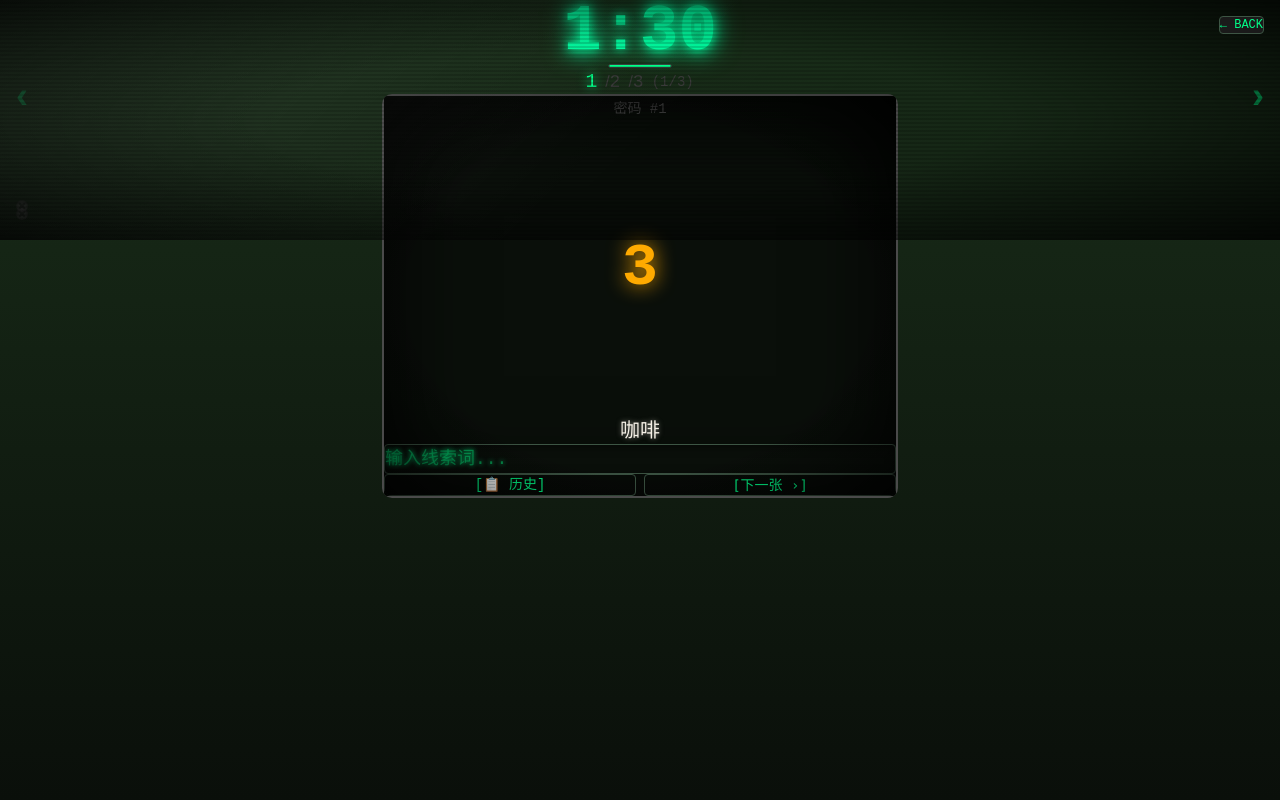
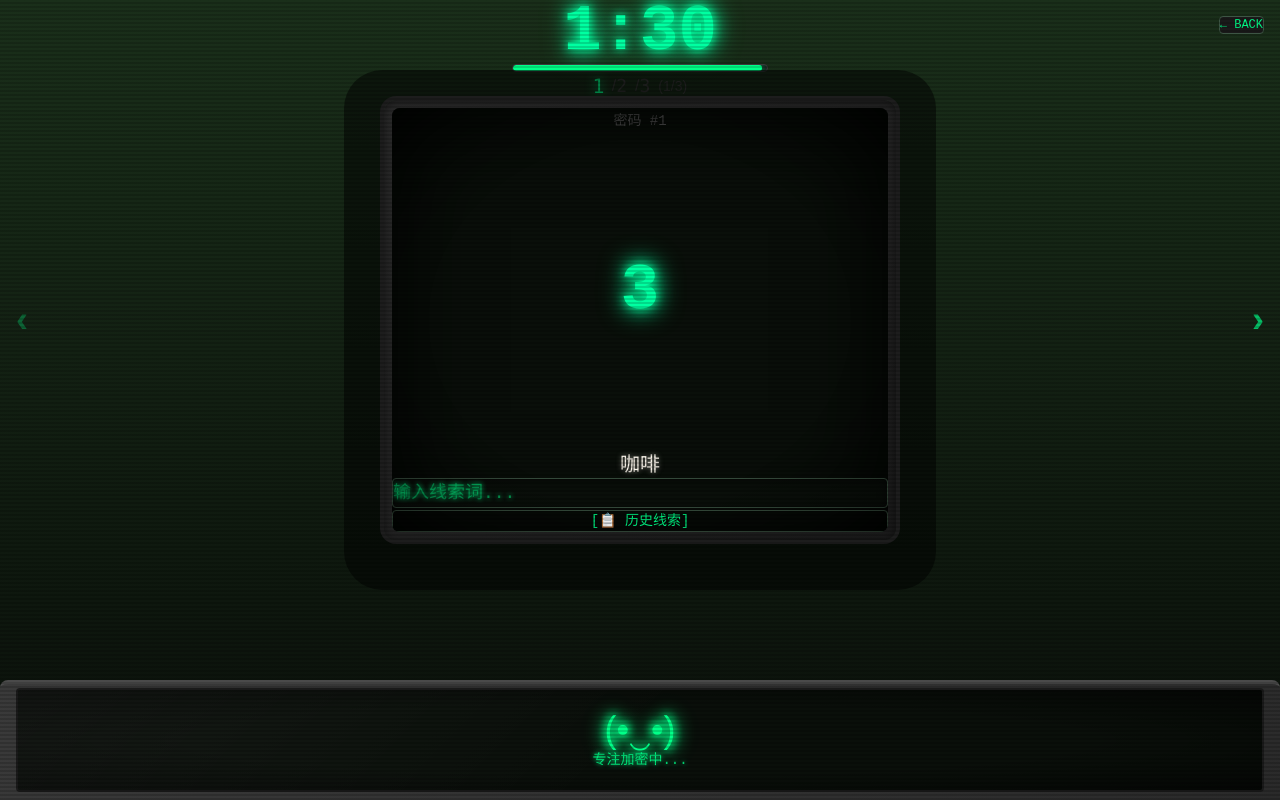
Before and after one commit to ZinkLu/decrypto-the-game, a React (Vite) app in the folder web/: page / in a window 1280 px wide. Both pictures are taken after a click on the button "TEST A1 →". Built offline with nearby package versions, Linux system fonts and the light colour scheme.

Commit message:
feat: 重构 Encryptor 组件，优化紧张度配置，添加线索输入处理和提交功能

```diff
--- a/web/src/pages/Encryptor.tsx
+++ b/web/src/pages/Encryptor.tsx
@@ -1,8 +1,9 @@
 import { useState, useEffect } from 'react';
 import { motion, AnimatePresence } from 'framer-motion';
-import { CRTContainer, CRTPanel, TensionLevel } from '../components/CRTContainer';
-import { CountdownTimer } from '../components/CountdownTimer';
-import { MascotProgress } from '../components/Mascot';
+import { PhosphorText } from '../components/PhosphorText';
+
+// 紧张度等级
+type TensionLevel = 'normal' | 'warning' | 'tense' | 'critical';
 
 // 密语卡片数据
 interface SecretCard {
@@ -18,8 +19,8 @@ interface HistoryEntry {
   entries: { number: number; word: string; clue: string }[];
 }
 
-// 紧张度配置（带吉祥物状态）
-const tensionConfigWithMascot = {
+// 紧张度颜色配置
+const tensionConfig = {
   normal: {
     bg: '#1a2f1a',
     text: '#00ff88',
@@ -27,7 +28,6 @@ const tensionConfigWithMascot = {
     emoji: '(•‿•)',
     message: '专注加密中...',
     glowIntensity: 1,
-    mascotProgress: 'ready' as MascotProgress,
   },
   warning: {
     bg: '#2f2a1a',
@@ -36,7 +36,6 @@ const tensionConfigWithMascot = {
     emoji: '(•_•;)',
     message: '时间不多了...',
     glowIntensity: 1.2,
-    mascotProgress: 'almost' as MascotProgress,
   },
   tense: {
     bg: '#2f1a1a',
@@ -45,7 +44,6 @@ const tensionConfigWithMascot = {
     emoji: '(°△°;)',
     message: '快快快！',
     glowIntensity: 1.5,
-    mascotProgress: 'received' as MascotProgress,
   },
   critical: {
     bg: '#3a1010',
@@ -54,18 +52,17 @@ const tensionConfigWithMascot = {
     emoji: '(°Д°;)',
     message: '！！！',
     glowIntensity: 2,
-    mascotProgress: 'waiting' as MascotProgress,
   },
 };
 
 export default function Encryptor() {
   const [currentCard, setCurrentCard] = useState(0);
-  const [timeLeft, setTimeLeft] = useState(90);
+  const [timeLeft, setTimeLeft] = useState(90); // 90秒倒计时
   const [tension, setTension] = useState<TensionLevel>('normal');
   const [showHistory, setShowHistory] = useState(false);
   const [isSubmitted, setIsSubmitted] = useState(false);
 
-  // 模拟数据
+  // 模拟数据 - 实际应该从游戏状态获取
   const [cards] = useState<SecretCard[]>([
     { id: 1, number: 3, word: '咖啡', clue: '' },
     { id: 2, number: 1, word: '猫咪', clue: '' },
@@ -112,6 +109,7 @@ export default function Encryptor() {
       setTimeLeft((prev) => {
         if (prev <= 1) {
           clearInterval(timer);
+          // 自动提交逻辑
           return 0;
         }
         return prev - 1;
@@ -121,21 +119,34 @@ export default function Encryptor() {
     return () => clearInterval(timer);
   }, [isSubmitted]);
 
+  // 检查是否所有输入都已填写
   const allCluesFilled = cards.every((card) => card.clue.trim() !== '');
 
+  // 处理线索输入
   const handleClueChange = (cardId: number, value: string) => {
+    // 限制长度和特殊字符
     const sanitized = value.replace(/[<>{}[\]|\\^`]/g, '').slice(0, 8);
+    // 这里应该更新实际的游戏状态
     console.log(`Card ${cardId} clue:`, sanitized);
   };
 
+  // 处理提交
   const handleSubmit = () => {
     if (allCluesFilled) {
       setIsSubmitted(true);
+      // 这里应该调用实际的提交 API
       console.log('Submitting clues:', cards.map((c) => c.clue));
     }
   };
 
-  const config = tensionConfigWithMascot[tension];
+  // 格式化时间
+  const formatTime = (seconds: number) => {
+    const mins = Math.floor(seconds / 60);
+    const secs = seconds % 60;
+    return `${mins}:${secs.toString().padStart(2, '0')}`;
+  };
+
+  const config = tensionConfig[tension];
 
   return (
     <div
@@ -144,21 +155,46 @@ export default function Encryptor() {
         background: `linear-gradient(180deg, ${config.bg} 0%, #0a0f0a 100%)`,
       }}
     >
-      <CRTContainer showScanlines={true} showVignette={true} showReflection={true} intensity="medium">
-        <div className="relative z-10 h-full flex flex-col">
-          {/* 顶部区域：倒计时和进度 */}
-          <div className="flex flex-col items-center pt-6">
-            <CountdownTimer totalSeconds={timeLeft} showProgressBar={true} size="medium" />
+      {/* CRT Scanlines */}
+      <div className="crt-scanlines" />
+
+      {/* 顶部倒计时区 */}
+      <div className="relative z-10 flex flex-col items-center pt-6">
+        {/* 时间显示 */}
+        <div className="flex items-center gap-4">
+          <PhosphorText
+            text={formatTime(timeLeft)}
+            size="large"
+            color={tension === 'critical' ? 'amber' : 'green'}
+          />
+        </div>
+
+        {/* 进度条 */}
+        <div className="w-64 h-2 mt-3 bg-[#1a1a1a] rounded-full overflow-hidden border border-[#3a3a3a]">
+          <motion.div
+            className="h-full rounded-full"
+            style={{
+              backgroundColor: config.progressBar,
+              boxShadow: `0 0 10px ${config.progressBar}`,
+            }}
+            initial={{ width: '100%' }}
+            animate={{
+              width: `${(timeLeft / 90) * 100}%`,
+              filter: tension === 'critical' ? `brightness(${config.glowIntensity})` : 'brightness(1)',
+            }}
+            transition={{ duration: 1, ease: 'linear' }}
+          />
+        </div>
+      </div>
 
       {/* 进度指示器 */}
-            <div className="flex items-center justify-center gap-2 mt-4">
+      <div className="relative z-10 flex items-center justify-center gap-2 mt-4">
         {cards.map((card, index) => (
           <div key={card.id} className="flex items-center">
             {index > 0 && <span className="text-[#3a3a3a] mx-1">/</span>}
             <motion.span
-                    className="text-lg font-mono cursor-pointer"
+              className="text-lg font-mono"
               style={{
-                      fontFamily: "'VT323', monospace",
                 color:
                   index < currentCard
                     ? '#00ff88'
@@ -166,35 +202,30 @@ export default function Encryptor() {
                       ? config.text
                       : '#3a3a3a',
                 textShadow:
-                        index === currentCard ? `0 0 10px ${config.text}` : 'none',
+                  index === currentCard
+                    ? `0 0 10px ${config.text}`
+                    : 'none',
               }}
               animate={{
                 scale: index === currentCard ? 1.1 : 1,
               }}
-                    onClick={() => !isSubmitted && setCurrentCard(index)}
             >
               {index < currentCard ? '✓' : index + 1}
             </motion.span>
           </div>
         ))}
-              <span
-                className="text-[#3a3a3a] text-sm ml-2"
-                style={{ fontFamily: "'VT323', monospace" }}
-              >
-                ({currentCard + 1}/{cards.length})
-              </span>
-            </div>
+        <span className="text-[#3a3a3a] text-sm ml-2">({currentCard + 1}/{cards.length})</span>
       </div>
 
-          {/* 中间区域：卡片 */}
-          <div className="flex-1 flex items-center justify-center">
-            {/* 左箭头 */}
+      {/* 卡片区域 */}
+      <div className="relative z-10 flex items-center justify-center h-[55%] mt-4">
+        {/* 左箭头（桌面端） */}
         <motion.button
           className="absolute left-4 z-20 hidden lg:block"
           onClick={() => setCurrentCard((prev) => Math.max(0, prev - 1))}
-              disabled={currentCard === 0 || isSubmitted}
-              whileHover={{ scale: currentCard === 0 ? 1 : 1.2 }}
-              whileTap={{ scale: currentCard === 0 ? 1 : 0.9 }}
+          disabled={currentCard === 0}
+          whileHover={{ scale: 1.2 }}
+          whileTap={{ scale: 0.9 }}
           style={{
             opacity: currentCard === 0 ? 0.3 : 0.7,
           }}
@@ -208,7 +239,7 @@ export default function Encryptor() {
         </motion.button>
 
         {/* 卡片容器 */}
-            <div className="relative w-full max-w-lg mx-4">
+        <div className="relative w-full max-w-lg mx-4 h-full">
           <AnimatePresence mode="wait">
             <motion.div
               key={currentCard}
@@ -218,12 +249,15 @@ export default function Encryptor() {
               exit={{ opacity: 0, x: -50 }}
               transition={{ duration: 0.3 }}
             >
-                  <CRTPanel
-                    className="p-1"
-                    borderColor={isSubmitted ? '#3d5544' : '#4a4a4a'}
-                    background="#0a0f0a"
+              {/* 卡片 */}
+              <div
+                className="crt-screen h-full"
+                style={{
+                  maxWidth: '100%',
+                  background: `linear-gradient(145deg, #2a2a2a, #1a1a1a)`,
+                }}
               >
-                    <div className="crt-screen-inner p-6 flex flex-col h-full min-h-[400px]">
+                <div className="crt-screen-inner h-full p-6 flex flex-col">
                   {/* 卡片头部 */}
                   <div className="text-center">
                     <span
@@ -236,16 +270,11 @@ export default function Encryptor() {
 
                   {/* 密码数字 */}
                   <div className="flex-1 flex items-center justify-center">
-                        <span
-                          className="text-6xl font-bold font-mono"
-                          style={{
-                            fontFamily: "'VT323', monospace",
-                            color: isSubmitted ? '#00ff88' : '#ffaa00',
-                            textShadow: `0 0 20px ${isSubmitted ? '#00ff88' : '#ffaa00'}`,
-                          }}
-                        >
-                          {cards[currentCard].number}
-                        </span>
+                    <PhosphorText
+                      text={cards[currentCard].number.toString()}
+                      size="large"
+                      color="green"
+                    />
                   </div>
 
                   {/* 密语词 */}
@@ -285,43 +314,31 @@ export default function Encryptor() {
                     </div>
                   </div>
 
-                      {/* 底部按钮区域 */}
-                      <div className="mt-auto pt-4 flex gap-2">
+                  {/* 历史线索按钮 */}
+                  <div className="mt-auto pt-4">
                     <motion.button
-                          className="flex-1 py-2 rounded border border-[#3d5544] text-[#00ff88] text-sm font-mono hover:bg-[#3d5544] hover:bg-opacity-20 transition-colors"
+                      className="w-full py-2 rounded border border-[#3d5544] text-[#00ff88] text-sm font-mono hover:bg-[#3d5544] hover:bg-opacity-20 transition-colors"
                       whileHover={{ scale: 1.02 }}
                       whileTap={{ scale: 0.98 }}
                       onClick={() => setShowHistory(true)}
                       style={{ fontFamily: "'VT323', monospace" }}
                     >
-                          [📋 历史]
-                        </motion.button>
-                        <motion.button
-                          className="flex-1 py-2 rounded border border-[#3d5544] text-[#00ff88] text-sm font-mono hover:bg-[#3d5544] hover:bg-opacity-20 transition-colors"
-                          whileHover={{ scale: 1.02 }}
-                          whileTap={{ scale: 0.98 }}
-                          onClick={() => setCurrentCard((prev) => Math.min(cards.length - 1, prev + 1))}
-                          disabled={currentCard === cards.length - 1 || isSubmitted}
-                          style={{
-                            opacity: currentCard === cards.length - 1 ? 0.3 : 1,
-                          }}
-                        >
-                          [下一张 ›]
+                      [📋 历史线索]
                     </motion.button>
                   </div>
                 </div>
-                  </CRTPanel>
+              </div>
             </motion.div>
           </AnimatePresence>
         </div>
 
-            {/* 右箭头 */}
+        {/* 右箭头（桌面端） */}
         <motion.button
           className="absolute right-4 z-20 hidden lg:block"
           onClick={() => setCurrentCard((prev) => Math.min(cards.length - 1, prev + 1))}
-              disabled={currentCard === cards.length - 1 || isSubmitted}
-              whileHover={{ scale: currentCard === cards.length - 1 ? 1 : 1.2 }}
-              whileTap={{ scale: currentCard === cards.length - 1 ? 1 : 0.9 }}
+          disabled={currentCard === cards.length - 1}
+          whileHover={{ scale: 1.2 }}
+          whileTap={{ scale: 0.9 }}
           style={{
             opacity: currentCard === cards.length - 1 ? 0.3 : 0.7,
           }}
@@ -335,11 +352,11 @@ export default function Encryptor() {
         </motion.button>
       </div>
 
-          {/* 底部区域：发送按钮 */}
-          <div className="h-24 flex items-center justify-center">
+      {/* 发送按钮（第三张卡片完成后显示） */}
       <AnimatePresence>
-              {allCluesFilled && !isSubmitted && (
+        {currentCard === 2 && allCluesFilled && !isSubmitted && (
           <motion.div
+            className="relative z-10 flex justify-center mt-4"
             initial={{ opacity: 0, y: 20 }}
             animate={{ opacity: 1, y: 0 }}
             exit={{ opacity: 0, y: 20 }}
@@ -361,34 +378,6 @@ export default function Encryptor() {
           </motion.div>
         )}
       </AnimatePresence>
-
-            {isSubmitted && (
-              <motion.div
-                initial={{ opacity: 0, scale: 0.8 }}
-                animate={{ opacity: 1, scale: 1 }}
-                className="text-center"
-              >
-                <span
-                  className="text-xl font-mono"
-                  style={{
-                    fontFamily: "'VT323', monospace",
-                    color: '#00ff88',
-                    textShadow: '0 0 10px #00ff88',
-                  }}
-                >
-                  ✓ 已发送，等待队友...
-                </span>
-              </motion.div>
-            )}
-          </div>
-
-          {/* 装饰：设备边框螺丝 */}
-          <div className="absolute top-4 left-4 w-3 h-3 screw opacity-50" />
-          <div className="absolute top-4 right-4 w-3 h-3 screw opacity-50" />
-          <div className="absolute bottom-4 left-4 w-3 h-3 screw opacity-50" />
-          <div className="absolute bottom-4 right-4 w-3 h-3 screw opacity-50" />
-        </div>
-      </CRTContainer>
 
       {/* 紧张状态下的抖动效果 */}
       {(tension === 'tense' || tension === 'critical') && (
@@ -412,6 +401,7 @@ export default function Encryptor() {
       <AnimatePresence>
         {showHistory && (
           <>
+            {/* 遮罩层 */}
             <motion.div
               className="absolute inset-0 bg-black/50 z-40"
               initial={{ opacity: 0 }}
@@ -420,6 +410,7 @@ export default function Encryptor() {
               onClick={() => setShowHistory(false)}
             />
 
+            {/* 抽屉 */}
             <motion.div
               className="absolute bottom-0 left-0 right-0 z-50"
               initial={{ y: '100%' }}
@@ -427,6 +418,7 @@ export default function Encryptor() {
               exit={{ y: '100%' }}
               transition={{ type: 'spring', damping: 25, stiffness: 300 }}
             >
+              {/* 撕边纸张效果 */}
               <div
                 className="relative mx-4 rounded-t-lg"
                 style={{
@@ -435,6 +427,7 @@ export default function Encryptor() {
                     'repeating-linear-gradient(transparent, transparent 28px, #a0c4e8 28px, #a0c4e8 29px)',
                 }}
               >
+                {/* 撕边顶部 */}
                 <div className="absolute -top-3 left-4 right-4 h-3">
                   <svg viewBox="0 0 100 10" className="w-full h-full">
                     <path
@@ -491,7 +484,7 @@ export default function Encryptor() {
                                 color: '#2a2a2a',
                               }}
                             >
-                              {entry.number} {entry.word} → "{entry.clue}"
+                              {entry.number} {entry.word} → &quot;{entry.clue}&quot;
                             </div>
                           ))}
                         </div>
@@ -505,12 +498,111 @@ export default function Encryptor() {
         )}
       </AnimatePresence>
 
+      {/* 底部吉祥物区域（带 CRT 效果） */}
+      <div
+        className="absolute bottom-0 left-0 right-0 z-10"
+        style={{ height: '15%', minHeight: '100px' }}
+      >
+        {/* CRT 屏幕边框 */}
+        <div
+          className="absolute inset-0 rounded-t-lg"
+          style={{
+            background: `linear-gradient(145deg, #3a3a3a, #2a2a2a)`,
+            borderTop: '4px solid #4a4a4a',
+          }}
+        />
+
+        {/* CRT 屏幕内部 */}
+        <div
+          className="absolute inset-x-4 bottom-2 top-2 rounded overflow-hidden"
+          style={{
+            background: '#0a0f0a',
+            border: '2px solid #1a1a1a',
+          }}
+        >
+          {/* CRT 效果层 */}
+          <div
+            className="absolute inset-0 opacity-30"
+            style={{
+              background: `repeating-linear-gradient(
+                to bottom,
+                transparent 0px,
+                transparent 2px,
+                rgba(0, 0, 0, 0.1) 2px,
+                rgba(0, 0, 0, 0.1) 4px
+              )`,
+            }}
+          />
+
+          {/* 屏幕边缘暗角 */}
+          <div
+            className="absolute inset-0"
+            style={{
+              background: 'radial-gradient(ellipse at center, transparent 50%, rgba(0,0,0,0.6) 100%)',
+            }}
+          />
+
+          {/* 屏幕反光 */}
+          <div
+            className="absolute inset-0"
+            style={{
+              background: 'linear-gradient(135deg, rgba(255,255,255,0.05) 0%, transparent 50%)',
+            }}
+          />
+
+          {/* 吉祥物内容 */}
+          <div className="relative z-10 flex flex-col items-center justify-center h-full">
+            {/* 表情 */}
+            <motion.div
+              className="text-4xl"
+              animate={{
+                scale: tension === 'critical' ? [1, 1.1, 1] : 1,
+                rotate: tension === 'critical' ? [-1, 1, -1] : 0,
+                filter:
+                  tension === 'critical'
+                    ? `drop-shadow(0 0 10px ${config.text})`
+                    : `drop-shadow(0 0 5px ${config.text})`,
+              }}
+              transition={{
+                duration: tension === 'critical' ? 0.15 : 0.5,
+                repeat: tension === 'critical' ? Infinity : 0,
+              }}
+              style={{
+                color: config.text,
+                textShadow: `0 0 10px ${config.text}, 0 0 20px ${config.text}`,
+              }}
+            >
+              {config.emoji}
+            </motion.div>
+
+            {/* 状态文字 */}
+            <motion.span
+              className="text-sm mt-1"
+              style={{
+                fontFamily: "'VT323', monospace",
+                color: config.text,
+                textShadow: `0 0 5px ${config.text}`,
+              }}
+              animate={{
+                opacity: [1, 0.7, 1],
+              }}
+              transition={{
+                duration: tension === 'critical' ? 0.3 : 1,
+                repeat: Infinity,
+              }}
+            >
+              {config.message}
+            </motion.span>
+          </div>
+        </div>
+      </div>
+
       {/* 紧急情况下的红色脉冲 */}
       {tension === 'critical' && (
         <motion.div
           className="absolute inset-0 pointer-events-none z-0"
           animate={{
-            opacity: [0, 0.15, 0],
+            opacity: [0, 0.2, 0],
           }}
           transition={{
             duration: 0.5,
```
Lines whose indentation alone changed are shown as unchanged.
